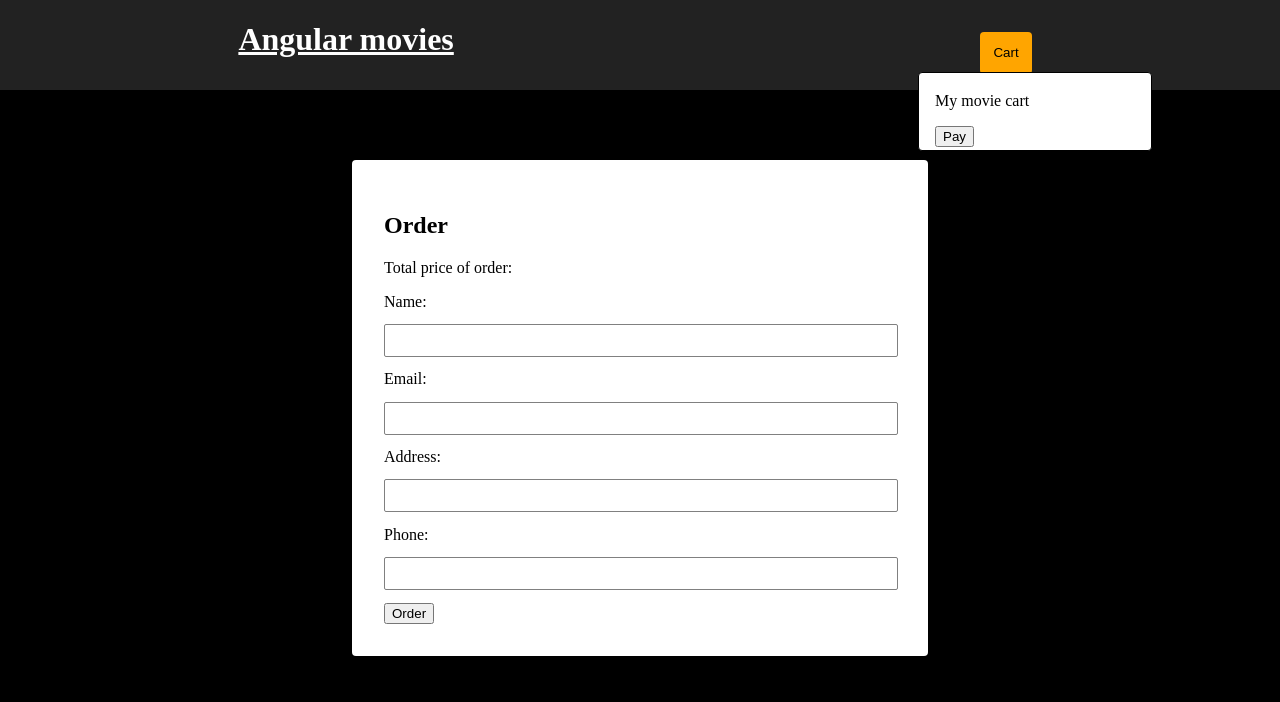
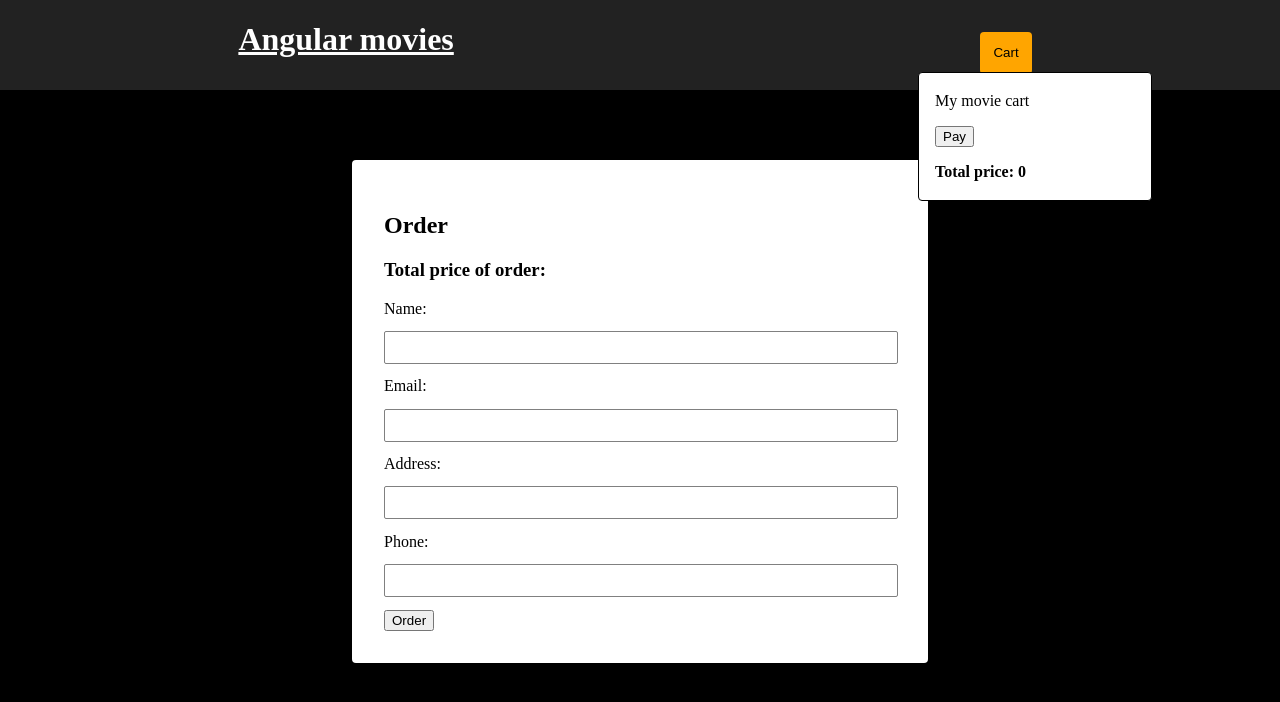
Before and after one commit to jakobedeus/webbshop, an Angular app: page /checkout in a window 1280 px wide. Both pictures are taken after a click on the button "Cart". Shown: the top 702 px of the page. Built offline with nearby package versions, Linux system fonts and the light colour scheme.

Commit message:
fix totalprice for movies, working on total cart price

```diff
--- a/src/app/checkout/checkout.component.html
+++ b/src/app/checkout/checkout.component.html
@@ -3,11 +3,14 @@
   <h2>Order</h2>
 
   <ul *ngFor="let item of cartItems">
-    <li>{{ item.movie.name }} x {{ item.amount }} = {{ item.totalPrice }}</li>
+    <li>
+      <p>{{ item.movie.name }} x {{ item.amount }}</p>
+      <p>Price:  {{ item.totalprice }}</p>
+    </li>
 
   </ul>
 
-  <p>Total price of order: </p>
+  <h3><b>Total price of order: </b></h3>
 
   <form action="">
       <label for="name">Name: </label>
--- a/src/app/show-cart/show-cart.component.html
+++ b/src/app/show-cart/show-cart.component.html
@@ -6,11 +6,11 @@
 <br />
 
 <div *ngFor="let cartItem of cartItems">
-   <p>{{ cartItem.movie.name }} x {{ cartItem.amount }} <button (click)="removeFromCart(cartItem.movie)">-</button></p>
-   <!-- <p>{{ cartItem.amount }}</p>
-   <p>{{ totalPrice }}:-</p> -->
+   <p>{{ cartItem.movie.name }} x {{ cartItem.amount }}<button (click)="removeFromCart(cartItem.movie)">-</button></p>
+   <p>Price: {{ cartItem.totalprice}} :-</p>
+</div>
 
-</div>
+<p><b>Total price: {{ totalCartPrice }}</b></p>
 
 
 <button id="cartBtn" (click)="emptyCart()">Empty cart</button>
--- a/src/app/show-cart/show-cart.component.ts
+++ b/src/app/show-cart/show-cart.component.ts
@@ -23,12 +23,13 @@ export class ShowCartComponent implements OnInit {
 
       if( localStorage.getItem("cart") !== null) {
         this.getCartFromStorage(this.cartItems);
+
         document.getElementById("cartBtn").classList.add("showEmptyCartBtn");
       }
 
   }
 
-  totalPrice: any;
+  totalCartPrice: number = 0;
 
   addToCart(movieToAdd: IMovie) {
 
@@ -40,20 +41,41 @@ export class ShowCartComponent implements OnInit {
         this.cartItems[i].amount++;
 
 
-        this.totalPrice = movieToAdd.price * this.cartItems[i].amount;
+        this.cartItems[i].totalprice = movieToAdd.price * this.cartItems[i].amount;
+        this.totalCartPrice =  this.cartItems[i].totalprice;
 
-        // console.log(this.totalPrice);
-        // this.cartItems.push({ movie: movieToAdd, amount: 1, totalprice: this.totalPrice });
+        this.addToCartPriceFromStorage(this.totalCartPrice);
         this.addToCartFromStorage(this.cartItems);
+
         addedMovie = true;
       }
     }
 
     if (addedMovie === false) {
+
+      // this.addToCartPriceFromStorage(this.totalCartPrice);
+      // this.totalCartPrice = this.totalCartPrice + movieToAdd.price;
+
       this.cartItems.push({ movie: movieToAdd, amount: 1, totalprice: movieToAdd.price });
+      this.addToCartPriceFromStorage(movieToAdd.price);
       this.addToCartFromStorage(this.cartItems);
+
     }
+
+    // this.totalCartPrice = this.totalCartPrice + this.totalCartPrice;
+    // this.cartItems.push({ movie: movieToAdd, amount: null, totalprice: this.totalPricePerItem });
+
+
+
+    // this.addToCartPriceFromStorage(this.totalCartPrice);
+
+    // this.totalPricePerItem = this.totalPricePerItem + this.totalPricePerItem;
+    // this.cartItems.push({ movie: movieToAdd, amount: 1, totalprice: this.totalPricePerItem });
+
+    console.log(this.totalCartPrice);
+
   }
+
 
   removeFromCart(movieToRemove: IMovie) {
 
@@ -62,8 +84,8 @@ export class ShowCartComponent implements OnInit {
       if (movieToRemove.id === this.cartItems[i].movie.id) {
         if (this.cartItems[i].amount > 1) {
           this.cartItems[i].amount--;
+          this.cartItems[i].totalprice = movieToRemove.price * this.cartItems[i].amount;
           this.addToCartFromStorage(this.cartItems);
-          // this.totalPrice = movieToRemove.price * this.cartItems[i].amount;
         } else {
           this.cartItems.splice(i, 1);
           this.addToCartFromStorage(this.cartItems);
@@ -88,4 +110,8 @@ export class ShowCartComponent implements OnInit {
     this.cartItems = JSON.parse(localStorage.getItem("cart"));
   }
 
+  addToCartPriceFromStorage(cartItems) {
+    localStorage.setItem("totalCartPrice", JSON.stringify(this.totalCartPrice));
+  }
+
 }
```
